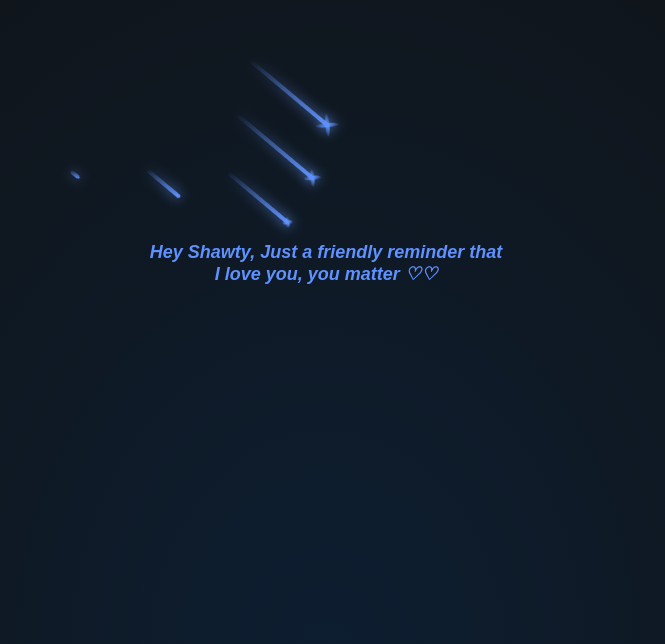
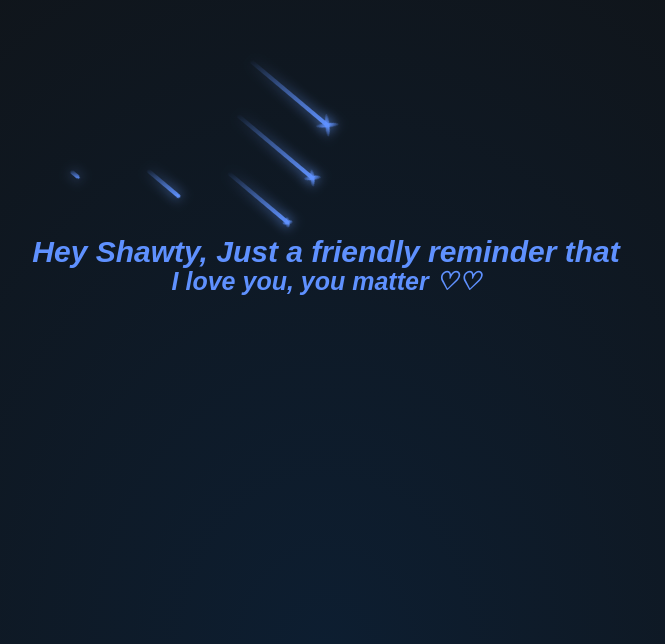
Before and after one commit to ku-js/hey-cutie, a plain HTML site: page index.html in a window 1280 px wide. Shown: the part 156-800 px from the top of the page, without its empty margins (314-979 px from the left). Drawn offline with Linux system fonts and the light colour scheme.

Commit message:
Update style.css

```diff
--- a/style.css
+++ b/style.css
@@ -13,8 +13,9 @@ body {
 	height: 125;
 	overflow: hidden;
 	text-align: center;
-	font-size: large;
+	font-size: 30px;
 	font-family: Arial, Helvetica, sans-serif;
+	user-select: none;
 	color: #5f91ff;
 }
 
@@ -25,8 +26,9 @@ body {
 	overflow: hidden;
 	text-align: center;
 	transform: translateY(100%);
-	font-size: large;
+	font-size: 25px;
 	font-family: Arial, Helvetica, sans-serif;
+	user-select: none;
 	color: #5f91ff;
 }
 
```
